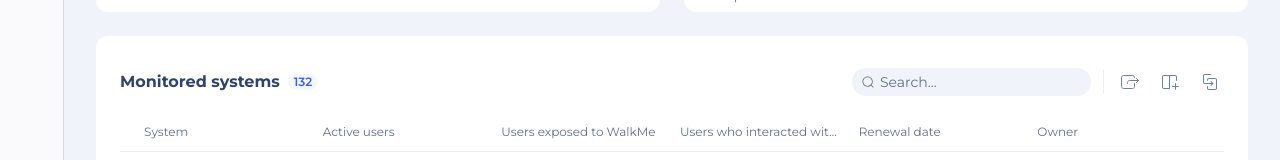
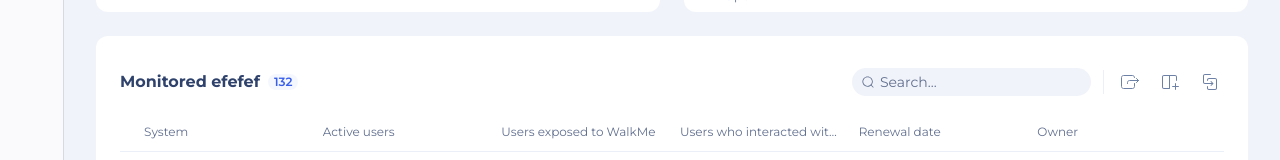
Before and after one commit to danielboaron23/walkme-analytics-ui, a React (Vite) app: page / in a window 1280 px wide. Shown: the part 550-710 px from the top of the page. Built offline with nearby package versions, Linux system fonts and the light colour scheme; a web font is replaced by a local one.

Commit message:
Spring autosave

```diff
--- a/src/components/walkme/MonitoredSystemsTable.tsx
+++ b/src/components/walkme/MonitoredSystemsTable.tsx
@@ -59,7 +59,7 @@ export function MonitoredSystemsTable({
       {/* Header */}
       <header className="flex h-[60px] shrink-0 items-center justify-between">
         <div className="flex items-center gap-sp20">
-          <h3 className="wm-t1-bold text-text-primary">Monitored systems</h3>
+          <h3 className="wm-t1-bold text-text-primary">Monitored efefef</h3>
           <Counter>132</Counter>
         </div>
         <div className="flex items-center gap-sp30">
```
